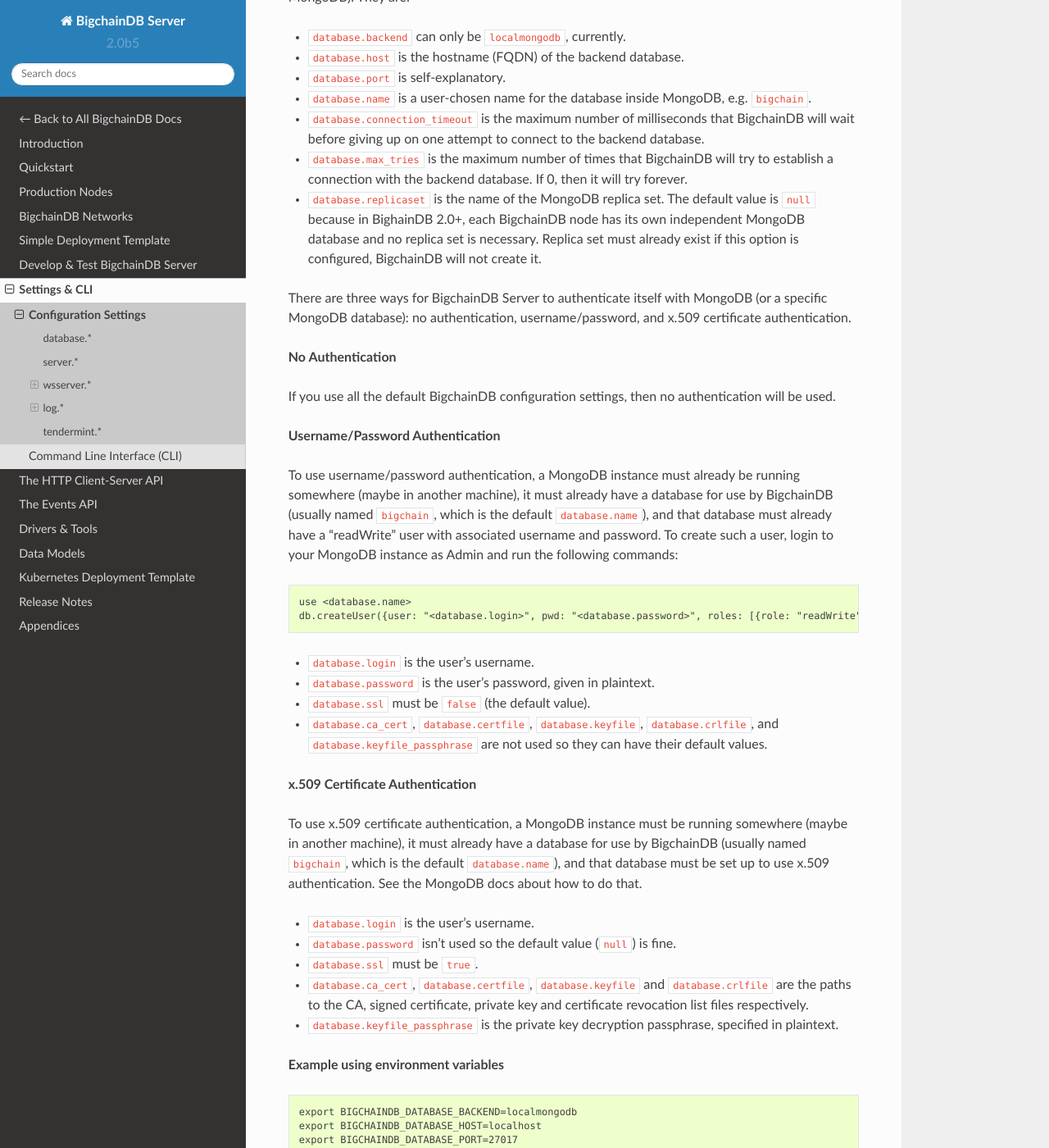
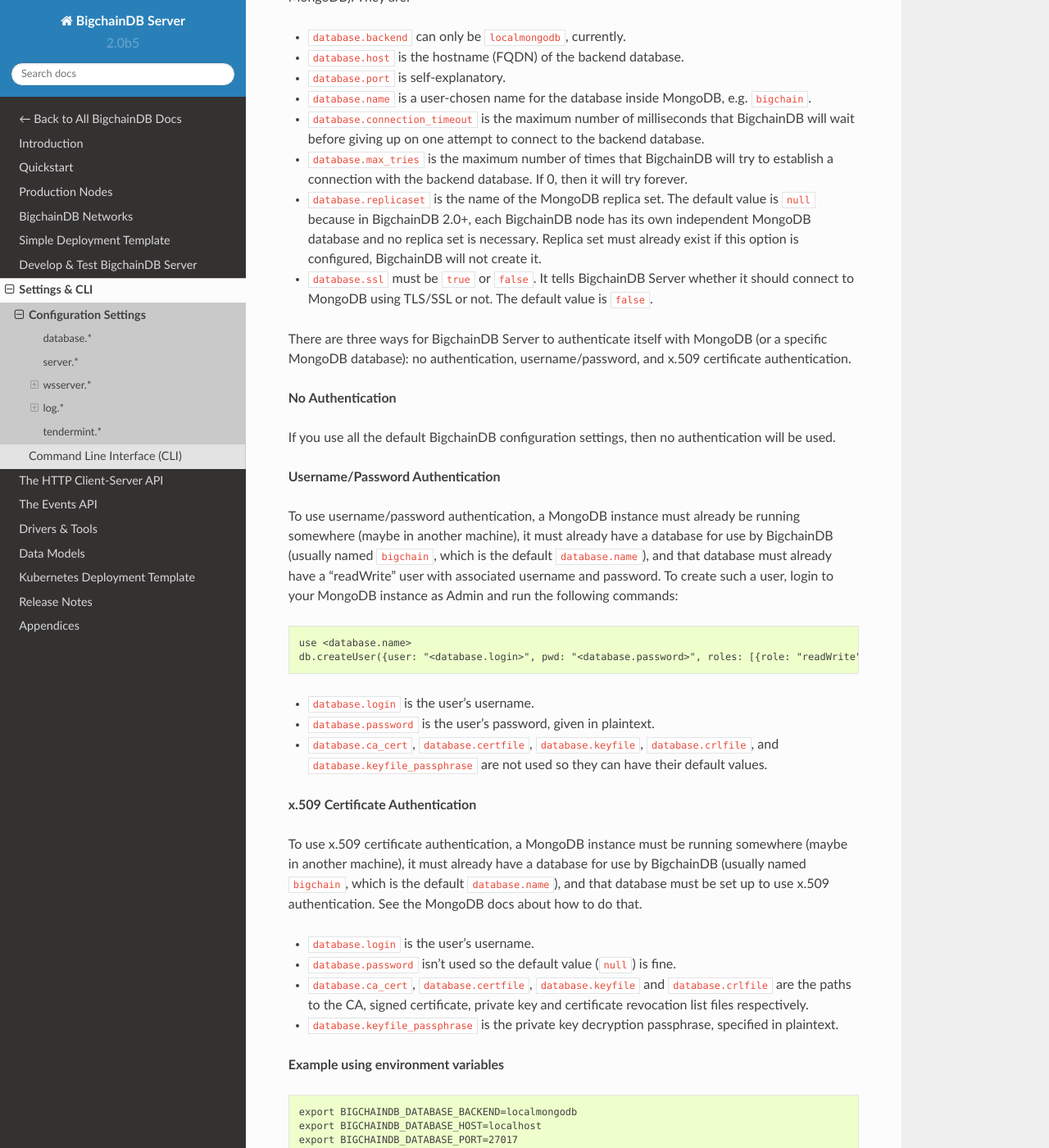
Before and after one commit to thematerials-network/bigchaindb-node, a Sphinx documentation site: the page built from bigchaindb/docs/server/source/server-reference/configuration.md, in a window 1280 px wide and 1400 px high, scrolled down 987 px. Shown: the whole window at 82% size. Built offline with Sphinx 7.4.7 and the Read the Docs theme 2.0.0, drawn with Linux system fonts in a browser that asks for light colours.

Commit message:
Problem: The docs about database.ssl are wrong (#2500)
Solution: Rewrite the docs about the database.ssl config setting

```diff
--- a/bigchaindb/docs/server/source/server-reference/configuration.md
+++ b/bigchaindb/docs/server/source/server-reference/configuration.md
@@ -39,7 +39,8 @@ The settings with names of the form `database.*` are for the backend database
 * `database.name` is a user-chosen name for the database inside MongoDB, e.g. `bigchain`.
 * `database.connection_timeout` is the maximum number of milliseconds that BigchainDB will wait before giving up on one attempt to connect to the backend database.
 * `database.max_tries` is the maximum number of times that BigchainDB will try to establish a connection with the backend database. If 0, then it will try forever.
-* `database.replicaset` is the name of the MongoDB replica set. The default value is `null` because in BighainDB 2.0+, each BigchainDB node has its own independent MongoDB database and no replica set is necessary. Replica set must already exist if this option is configured, BigchainDB will not create it.
+* `database.replicaset` is the name of the MongoDB replica set. The default value is `null` because in BigchainDB 2.0+, each BigchainDB node has its own independent MongoDB database and no replica set is necessary. Replica set must already exist if this option is configured, BigchainDB will not create it.
+* `database.ssl` must be `true` or `false`. It tells BigchainDB Server whether it should connect to MongoDB using TLS/SSL or not. The default value is `false`.
 
 There are three ways for BigchainDB Server to authenticate itself with MongoDB (or a specific MongoDB database): no authentication, username/password, and x.509 certificate authentication.
 
@@ -58,7 +59,6 @@ db.createUser({user: "<database.login>", pwd: "<database.password>", roles: [{ro
 
 * `database.login` is the user's username.
 * `database.password` is the user's password, given in plaintext.
-* `database.ssl` must be `false` (the default value).
 * `database.ca_cert`, `database.certfile`, `database.keyfile`, `database.crlfile`, and `database.keyfile_passphrase` are not used so they can have their default values.
 
 **x.509 Certificate Authentication**
@@ -67,7 +67,6 @@ To use x.509 certificate authentication, a MongoDB instance must be running some
 
 * `database.login` is the user's username.
 * `database.password` isn't used so the default value (`null`) is fine.
-* `database.ssl` must be `true`.
 * `database.ca_cert`, `database.certfile`, `database.keyfile` and `database.crlfile` are the paths to the CA, signed certificate, private key and certificate revocation list files respectively.
 * `database.keyfile_passphrase` is the private key decryption passphrase, specified in plaintext.
 
```
